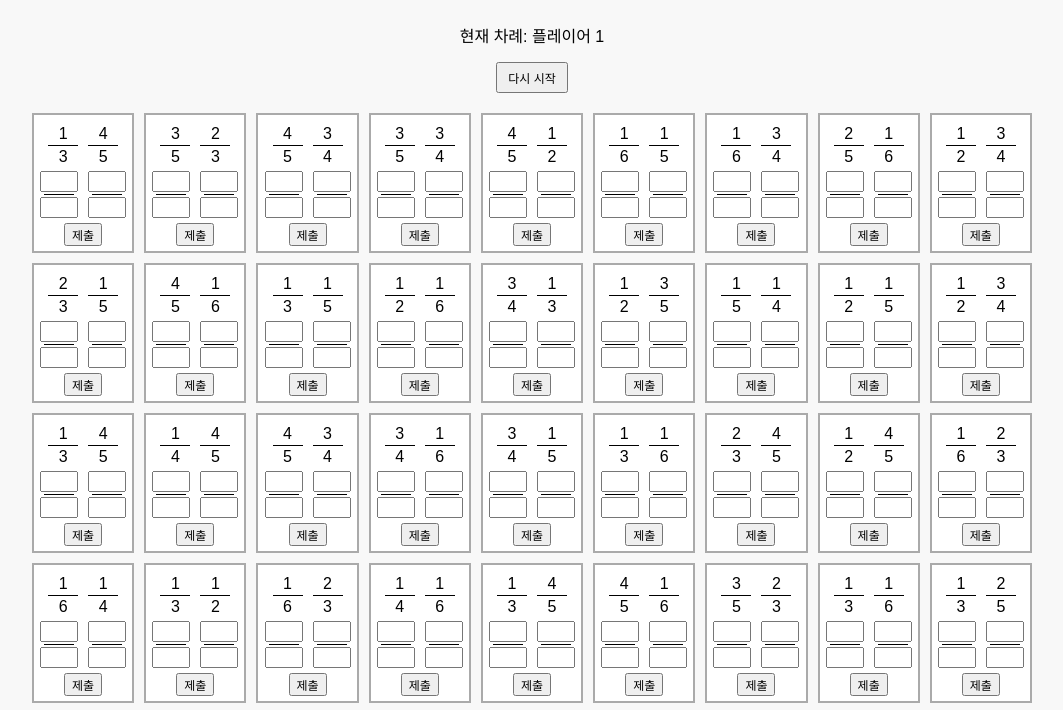
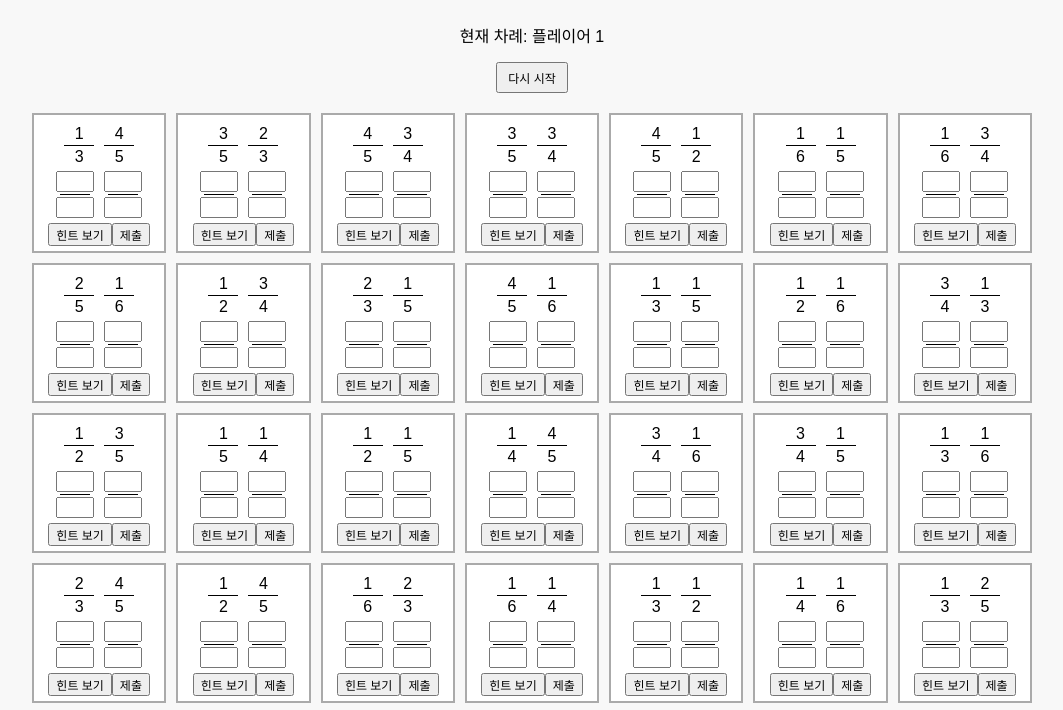
Before and after one commit to touki01/fraction-4mok, a plain HTML site: page index.html in a window 1280 px wide. Shown: the part 76-786 px from the top of the page, without its empty margins (108-1171 px from the left). Drawn offline with Linux system fonts and the light colour scheme.

Commit message:
Update index.html

```diff
--- a/index.html
+++ b/index.html
@@ -24,7 +24,7 @@
     }
     #board {
       display: grid;
-      grid-template-columns: repeat(auto-fill, minmax(100px, 1fr));
+      grid-template-columns: repeat(7, 1fr);
       gap: 10px;
       margin-top: 20px;
       width: 100%;
@@ -113,10 +113,11 @@
   <script>
     const board = document.getElementById("board");
     const turnInfo = document.getElementById("turnInfo");
-    const SIZE = 10;
+    const SIZE = 7;
     let currentPlayer = 1;
     let gameOver = false;
     let state = Array.from({ length: SIZE }, () => Array(SIZE).fill(null));
+let usedFractions = new Set();
 
     function getGCD(a, b) {
       return b === 0 ? a : getGCD(b, a % b);
@@ -135,15 +136,17 @@
     function getTwoDistinctFractions() {
   let f1, f2;
   let parsed1, parsed2;
+  let tries = 0;
   do {
     f1 = getRandomFraction();
     f2 = getRandomFraction();
     parsed1 = toImproper(f1);
     parsed2 = toImproper(f2);
+    tries++;
   } while (
-        parsed1.d === parsed2.d ||
-        parsed1.n * parsed2.d === parsed2.n * parsed1.d
+    (parsed1.d === parsed2.d || parsed1.n * parsed2.d === parsed2.n * parsed1.d || usedFractions.has(f1 + ',' + f2)) && tries < 100
   );
+  usedFractions.add(f1 + ',' + f2);
   return [f1, f2];
     }
 
@@ -230,6 +233,20 @@
 
       const checkBtn = document.createElement("button");
       checkBtn.textContent = "제출";
+
+      const hintBtn = document.createElement("button");
+      hintBtn.textContent = "힌트 보기";
+      hintBtn.onclick = () => {
+        const answer1 = toImproper(f1);
+        const answer2 = toImproper(f2);
+        const lcm = answer1.d * answer2.d / getGCD(answer1.d, answer2.d);
+        f1Num.value = answer1.n * (lcm / answer1.d);
+        f1Den.value = lcm;
+        f2Num.value = answer2.n * (lcm / answer2.d);
+        f2Den.value = lcm;
+      };
+
+
       checkBtn.onclick = () => {
         if (cell.classList.contains("correct") || gameOver) return;
         const n1 = Number(f1Num.value);
@@ -264,6 +281,7 @@
 
       cell.appendChild(fracDiv);
       cell.appendChild(inputWrap);
+      cell.appendChild(hintBtn);
       cell.appendChild(checkBtn);
       board.appendChild(cell);
     }
```
Lines whose indentation alone changed are shown as unchanged.
